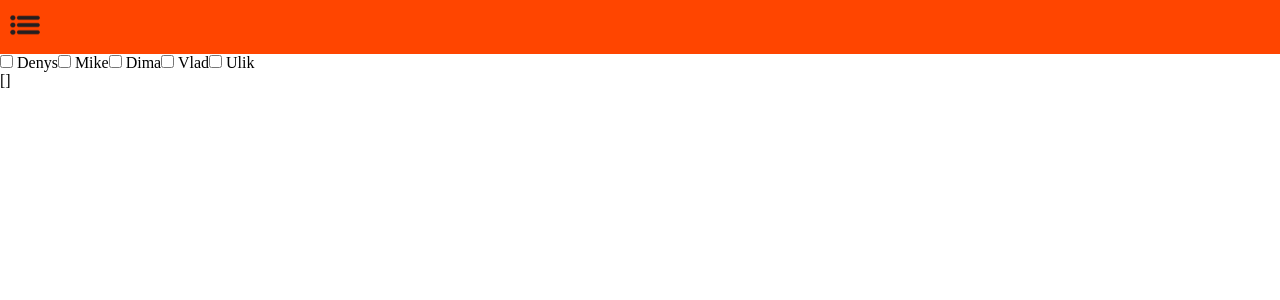
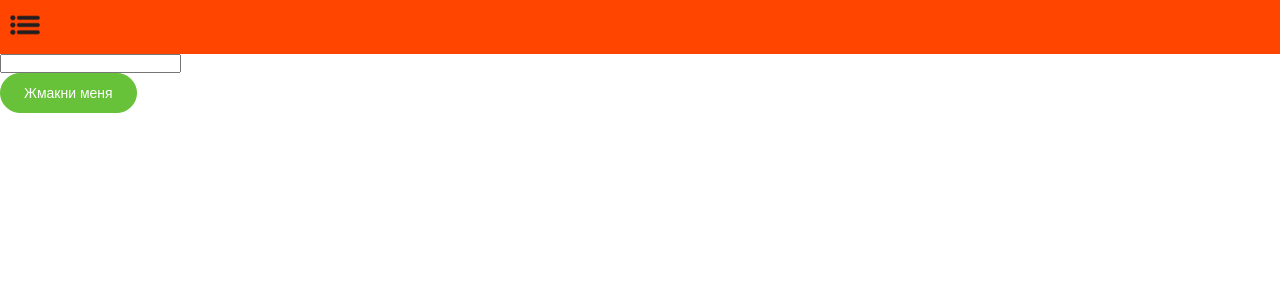
Before and after one commit to BabinDenys/Habits, a Vue app: page /#/practice in a window 1280 px wide. Shown: the top 300 px of the page. Built offline with nearby package versions, Linux system fonts and the light colour scheme.

Commit message:
коммит перед уроком

```diff
--- a/src/views/Practice.vue
+++ b/src/views/Practice.vue
@@ -1,16 +1,35 @@
 <template>
     <div class="page">
 
-      <div class="practice1">
-        <span v-for="option in options">
-          <input type="checkbox" :value="option.value" :id="option.value" v-model="checklist" >
-          <label :for="option.value"> {{ option.value }}</label>
-        </span>
+<!--      <div class="practice1">-->
+<!--        <span v-for="option in options">-->
+<!--          <input type="checkbox" :value="option.value" :id="option.value" v-model="checklist" >-->
+<!--          <label :for="option.value"> {{ option.value }}</label>-->
+<!--          -->
+<!--          -->
+<!--        </span>-->
 
-        <p>
-          {{ checklist }}
-        </p>
-      </div>
+<!--        <p>-->
+<!--          {{ checklist }}-->
+<!--        </p>-->
+<!--      </div>-->
+
+      <input type="text" v-model="text">
+      <p>
+        {{ text }}
+      </p>
+
+      <el-button type="success" round @click="addItem">Жмакни меня</el-button>
+
+     <ol v-for="elem in list">
+       <input type="checkbox" class="checkbox" :value="elem" :id="elem" @click="edit">
+       <div class="lixt__text">
+         <label :for="elem">
+           {{ elem }}
+         </label>
+       </div>
+
+     </ol>
 
     </div>
 </template>
@@ -21,18 +40,44 @@
     data () {
       return {
         checklist: [],
+        text: '',
         options: [
           {value: 'Denys'},
           {value: 'Mike'},
           {value: 'Dima'},
           {value: 'Vlad'},
           {value: 'Ulik'},
-        ]
+        ],
+        list: []
       }
     },
+    methods: {
+      addItem () {
+        this.list.push(this.text)
+        console.log(this.list)
+        this.text = ''
+      },
+      edit () {
+
+      }
+    }
   }
 </script>
 
 <style scoped>
+  .lixt__text {
+    width: min-content;
+    height: 20px;
+    border-radius: 20px;
+    background-color: orange;
+    font-size: 24px;
+    margin: 20px;
+    color: azure;
+    padding: 5px;
 
+  }
+
+  .checkbox {
+    float: left;
+  }
 </style>
```
